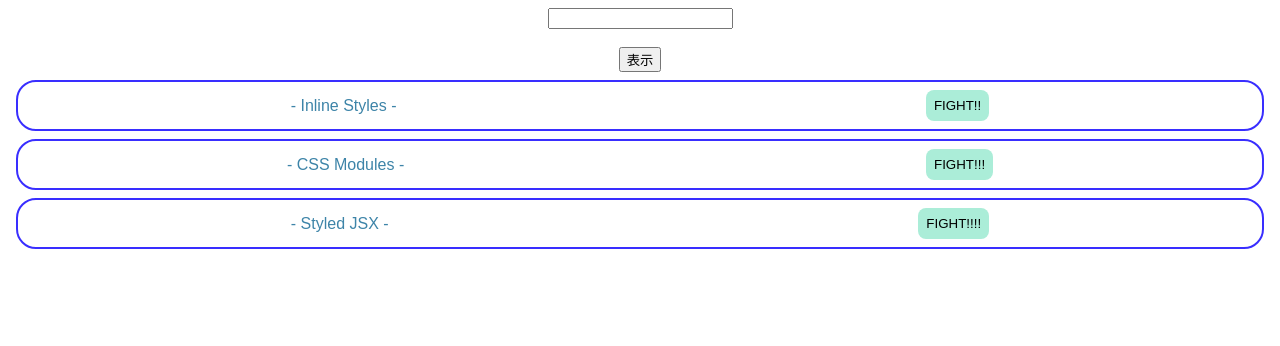
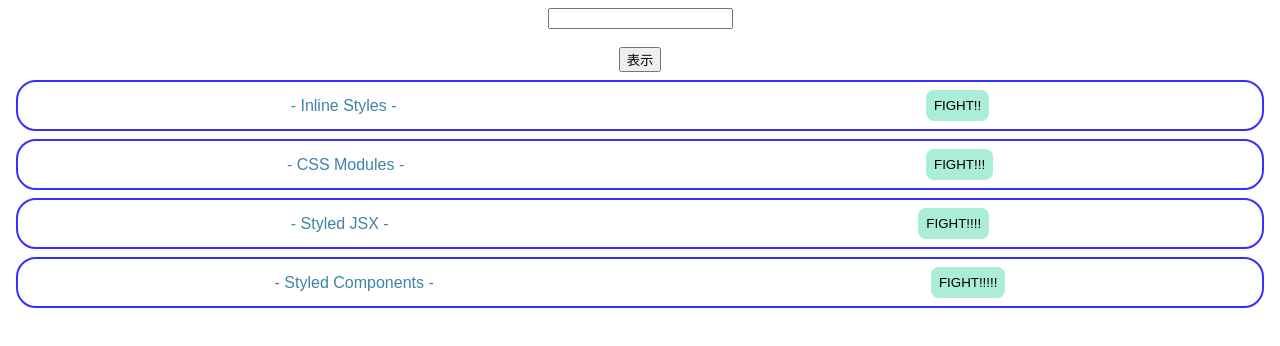
Before and after one commit to takumines/react-sample-app, a React (Create React App) app: page / in a window 1280 px wide. Shown: the top 346 px of the page. Built offline with nearby package versions, Linux system fonts and the light colour scheme.

Commit message:
styled components

```diff
--- a/package.json
+++ b/package.json
@@ -7,6 +7,7 @@
     "react": "^17.0.2",
     "react-dom": "^17.0.2",
     "react-scripts": "5.0.0",
+    "styled-components": "^5.3.5",
     "styled-jsx": "^5.0.2",
     "web-vitals": "^0.2.4"
   },
--- a/src/App.js
+++ b/src/App.js
@@ -3,7 +3,8 @@
 import { ChildArea } from "./ChildArea";
 import { InlineStyle } from "./components/InlineStyle";
 import { CssModules } from "./components/CssModules";
-import {StyledJsx} from "./components/StyledJsx";
+import { StyledJsx } from "./components/StyledJsx";
+import { StyledComponents } from "./components/StyledComponents"
 
 export default function App() {
   const [text, setText] = useState("");
@@ -23,6 +24,7 @@
       <InlineStyle />
       <CssModules />
       <StyledJsx />
+      <StyledComponents />
     </div>
   );
 }
--- /dev/null
+++ b/src/components/StyledComponents.jsx
@@ -0,0 +1,37 @@
+import styled from "styled-components";
+
+export const StyledComponents = () => {
+  return (
+    <SContainer>
+      <STitle>- Styled Components -</STitle>
+      <SButton>FIGHT!!!!!</SButton>
+    </SContainer>
+  );
+};
+
+const SContainer = styled.div`
+  border: solid 2px #392eff;
+  border-radius: 20px;
+  padding: 8px;
+  margin: 8px;
+  display: flex;
+  justify-content: space-around;
+  align-items: center;
+`
+
+const STitle = styled.p`
+  margin: 0;
+  color: #3d84a8;
+`
+
+const SButton = styled.button`
+  background-color: #abedd8;
+  border: none;
+  padding: 8px;
+  border-radius: 8px;
+  &:hover {
+    background-color: #46cdcf;
+    color: #fff;
+    cursor: pointer;
+  }
+`
```
Also changed, not shown: 1 other file (tests, documents, lock files or other folders).
